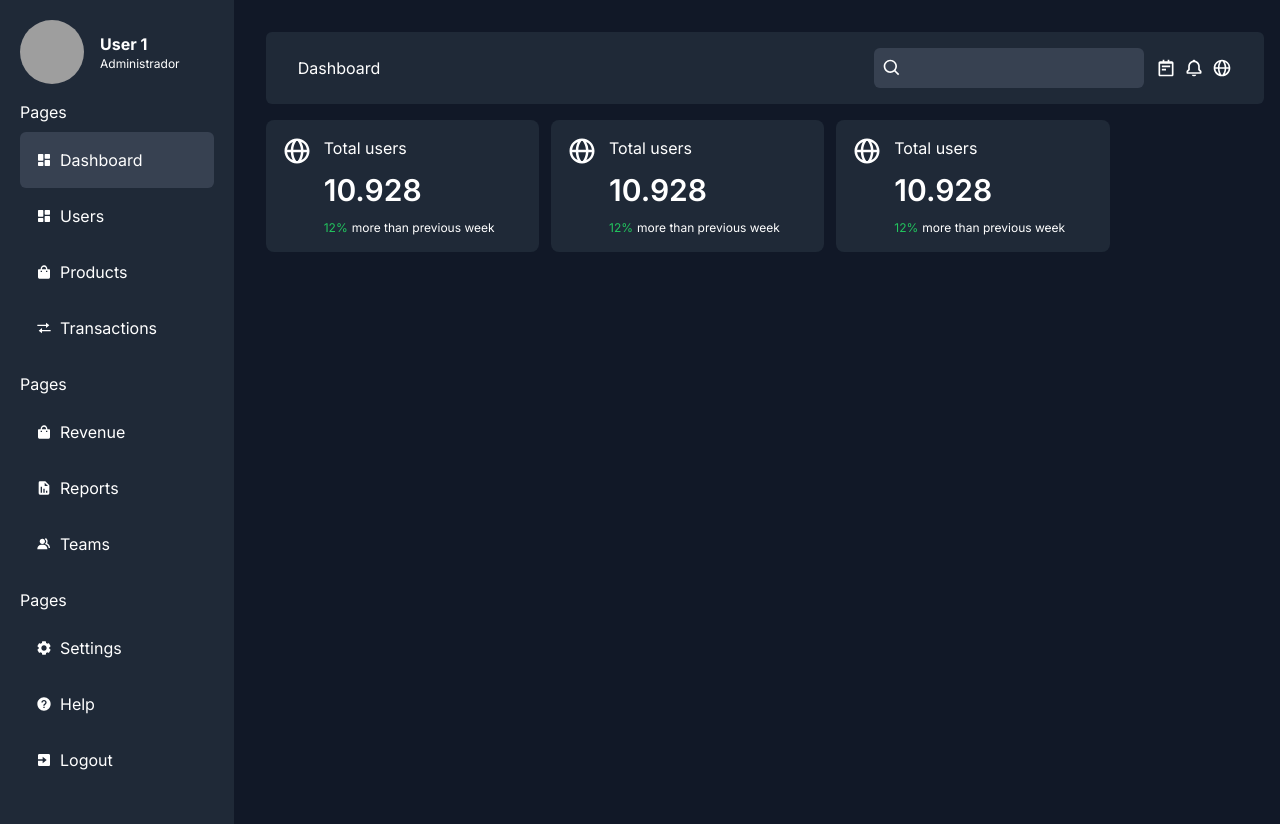
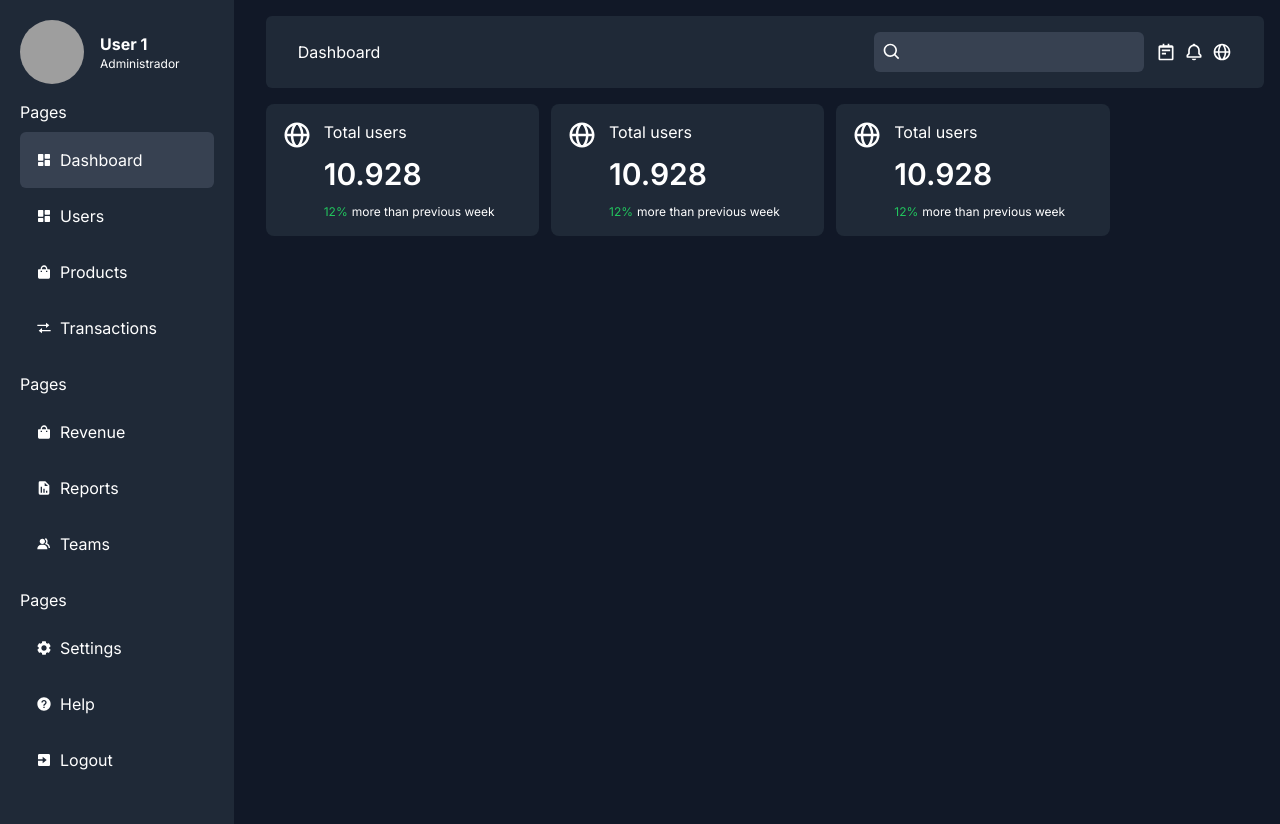
Before and after one commit to leandrNvs/dashboard, a Next.js app: page /dashboard in a window 1280 px wide. Built offline with nearby package versions, Linux system fonts and the light colour scheme; grey boxes are pictures that could not be loaded.

Commit message:
reduce navbar's margin-top

```diff
--- a/src/components/dashboard/navbar/index.tsx
+++ b/src/components/dashboard/navbar/index.tsx
@@ -11,7 +11,7 @@ const input = `
 
 export default function Navbar() {
   return (
-    <nav className="text-white flex items-center px-8 py-4 bg-gray-800 rounded-md mt-8 mr-4">
+    <nav className="text-white flex items-center px-8 py-4 bg-gray-800 rounded-md mt-4 mr-4">
       <span>Dashboard</span>
       <form role="search" className={form}>
         <BiSearch className="text-xl" />
```
